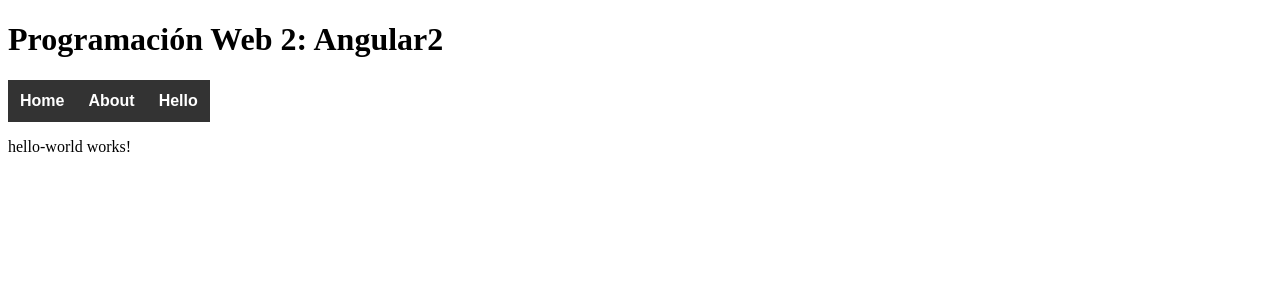
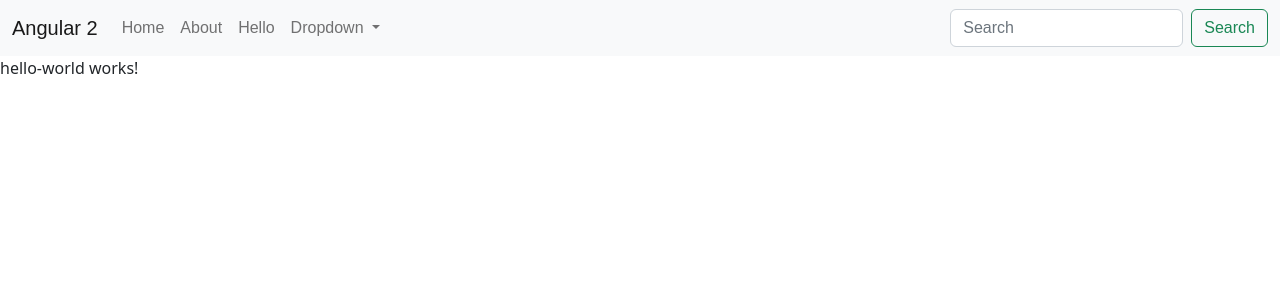
Before and after one commit to gopoma/2022-pweb2-Laboratorio08, an Angular app: page /hello in a window 1280 px wide. Shown: the top 300 px of the page. Built offline with nearby package versions, Linux system fonts and the light colour scheme.

Commit message:
Added Angular Bootstrap and styled the Navbar with built classes

```diff
--- a/package.json
+++ b/package.json
@@ -18,6 +18,7 @@
     "@angular/platform-browser": "^14.0.0",
     "@angular/platform-browser-dynamic": "^14.0.0",
     "@angular/router": "^14.0.0",
+    "ngx-bootstrap": "^9.0.0",
     "rxjs": "~7.5.0",
     "tslib": "^2.3.0",
     "zone.js": "~0.11.4"
--- a/src/app/app.component.html
+++ b/src/app/app.component.html
@@ -1,6 +1,6 @@
-<header>
+<!-- <header>
   <h1>Programación Web 2: {{ title }}</h1>
-</header>
+</header> -->
 <app-navbar></app-navbar>
 <router-outlet></router-outlet>
 <!-- <app-data-binding></app-data-binding> -->
--- a/src/app/components/navbar/navbar.component.html
+++ b/src/app/components/navbar/navbar.component.html
@@ -1,5 +1,38 @@
-<nav class="navbar">
-  <a class="navbar__link" routerLink="/">Home</a>
-  <a class="navbar__link" routerLink="/about">About</a>
-  <a class="navbar__link" routerLink="/hello">Hello</a>
+<nav class="navbar navbar-expand-lg bg-light">
+  <div class="container-fluid">
+    <a class="navbar-brand" href="#">Angular 2</a>
+    <button class="navbar-toggler" type="button" data-bs-toggle="collapse" data-bs-target="#navbarSupportedContent" aria-controls="navbarSupportedContent" aria-expanded="false" aria-label="Toggle navigation">
+      <span class="navbar-toggler-icon"></span>
+    </button>
+    <div class="collapse navbar-collapse" id="navbarSupportedContent">
+      <ul class="navbar-nav me-auto mb-2 mb-lg-0">
+        <li class="nav-item">
+          <a class="nav-link" routerLink="/">Home</a>
+        </li>
+        <li class="nav-item">
+          <a class="nav-link" href="/about">About</a>
+        </li>
+        <li class="nav-item">
+          <a class="nav-link" href="/hello">Hello</a>
+        </li>
+        <!-- Dropdown -->
+        <li class="nav-item dropdown">
+          <a class="nav-link dropdown-toggle" href="#" role="button" data-bs-toggle="dropdown" aria-expanded="false">
+            Dropdown
+          </a>
+          <ul class="dropdown-menu">
+            <li><a class="dropdown-item" href="#">Action</a></li>
+            <li><a class="dropdown-item" href="#">Another action</a></li>
+            <li><hr class="dropdown-divider"></li>
+            <li><a class="dropdown-item" href="#">Something else here</a></li>
+          </ul>
+        </li>
+        <!-- /Dropdown -->
+      </ul>
+      <form class="d-flex" role="search">
+        <input class="form-control me-2" type="search" placeholder="Search" aria-label="Search">
+        <button class="btn btn-outline-success" type="submit">Search</button>
+      </form>
+    </div>
+  </div>
 </nav>
--- a/src/index.html
+++ b/src/index.html
@@ -6,6 +6,8 @@
   <base href="/">
   <meta name="viewport" content="width=device-width, initial-scale=1">
   <link rel="icon" type="image/x-icon" href="favicon.ico">
+  <link href="https://cdn.jsdelivr.net/npm/bootstrap@5.2.0/dist/css/bootstrap.min.css" rel="stylesheet" integrity="sha384-gH2yIJqKdNHPEq0n4Mqa/HGKIhSkIHeL5AyhkYV8i59U5AR6csBvApHHNl/vI1Bx" crossorigin="anonymous">
+  <script defer src="https://cdn.jsdelivr.net/npm/bootstrap@5.2.0/dist/js/bootstrap.bundle.min.js" integrity="sha384-A3rJD856KowSb7dwlZdYEkO39Gagi7vIsF0jrRAoQmDKKtQBHUuLZ9AsSv4jD4Xa" crossorigin="anonymous"></script>
 </head>
 <body>
   <app-root></app-root>
```
Also changed, not shown: 1 other file (tests, documents, lock files or other folders).
